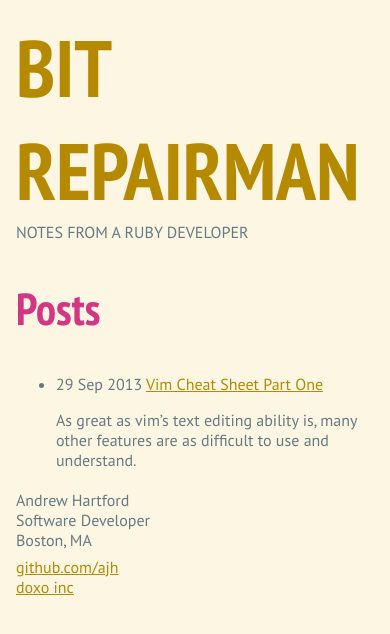
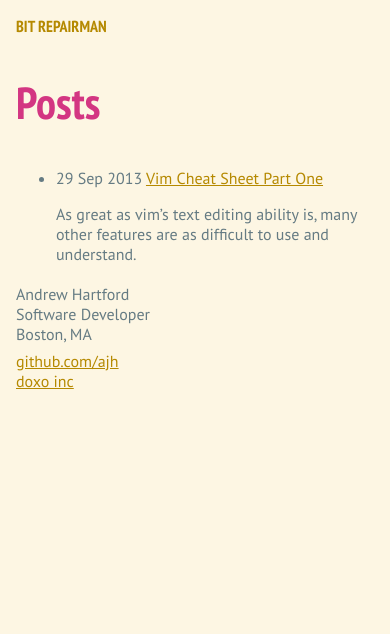
Before and after one commit to ajh/ajh.github.io, a Jekyll site: the page built from index.html, in a window 390 px wide. Shown: the top 634 px of the page. Built offline with Jekyll 4.4.1, drawn with Linux system fonts in a browser that asks for light colours; Markdown is read by kramdown in place of the engine named in the settings.

Commit message:
Improve responsiveness of header

```diff
--- a/css/main.css
+++ b/css/main.css
@@ -15,19 +15,13 @@
 /*Header*/
 /*======*/
 
-@media only screen and (max-width: 480px) {
-  header img.wrench, header p.tagline {
-    display: none;
-  }
-}
-
 header .site_name {
   color: #cb4b16;
   display: inline;
   font-size: 5em;
+  font-weight: bold;
   margin: 0;
   text-transform: uppercase;
-  font-weight: bold;
 }
 header .site_name a {
   text-decoration: none;
@@ -38,6 +32,15 @@ header .tagline {
 }
 header img.wrench {
   float: right;
+}
+
+@media only screen and (max-width: 480px) {
+  header .site_name {
+    font-size: 1em;
+  }
+  header img.wrench, header .tagline {
+    display: none;
+  }
 }
 
 /*Articles*/
```
